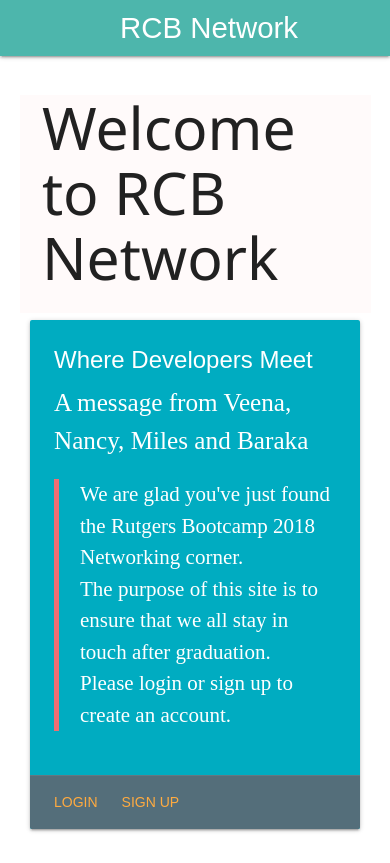
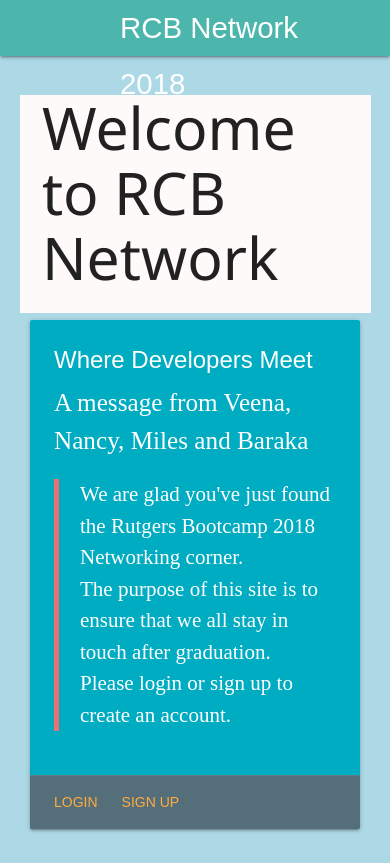
Before and after one commit to gbmahili/RCB-Network-Final, a React (Create React App) app in the folder client/: page / in a window 390 px wide. Built offline with nearby package versions, Linux system fonts and the light colour scheme; a web font is replaced by a local one.

Commit message:
media query css

```diff
--- /dev/null
+++ b/client/public/assets/css/apps_css.css
@@ -0,0 +1,5 @@
+@media only screen and (max-width: 600px) {
+    body {
+        background-color: lightblue;
+    }
+}
--- a/client/public/index.html
+++ b/client/public/index.html
@@ -23,6 +23,8 @@
      <!-- Compiled and minified JavaScript -->
      <script src="https://cdnjs.cloudflare.com/ajax/libs/materialize/1.0.0-beta/js/materialize.min.js"></script>
 
+    <!-- adding link to the css file-->
+    <link rel="stylesheet" href="./assets/css/apps_css.css">
 
     <title>RCB-Network</title>
     <style>
```
